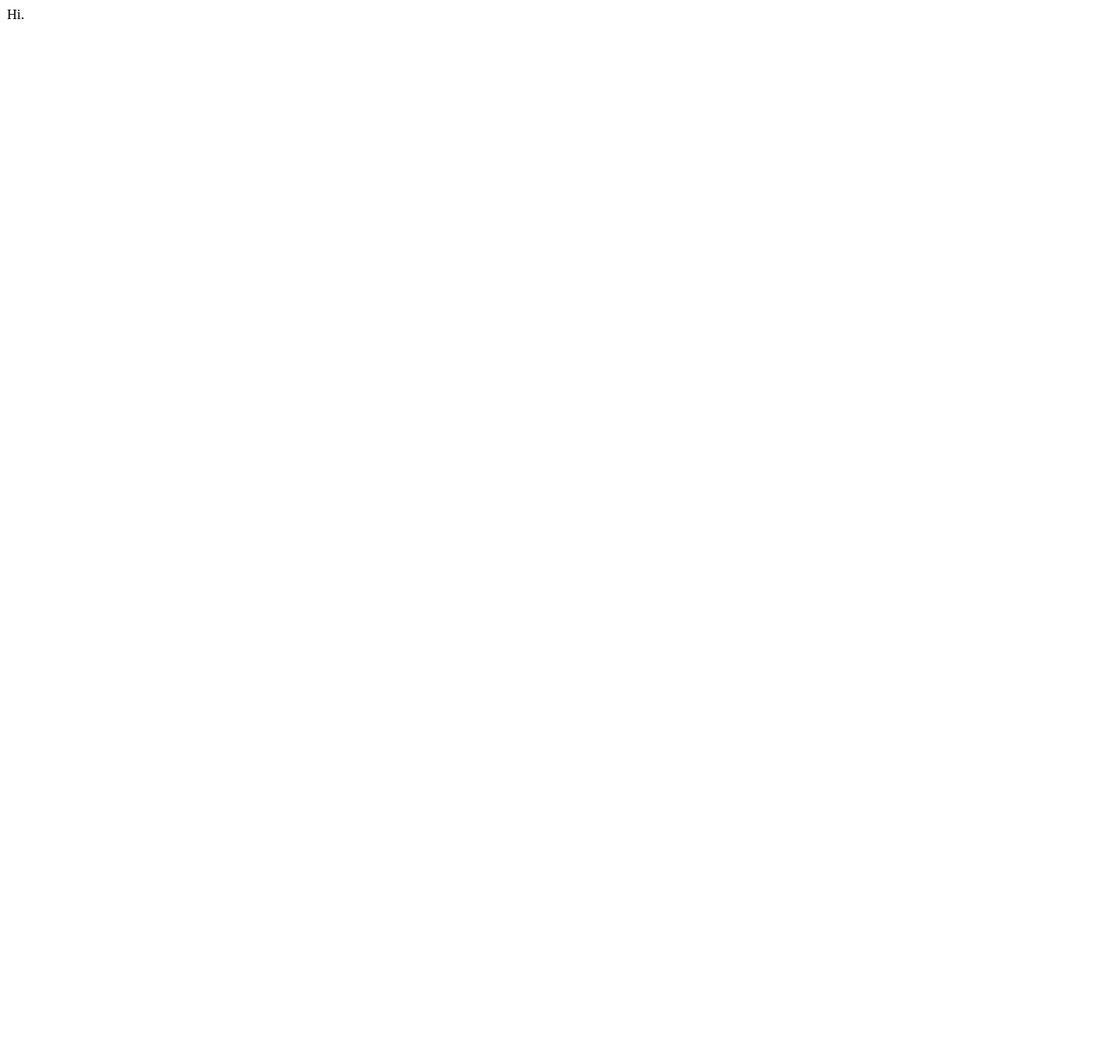
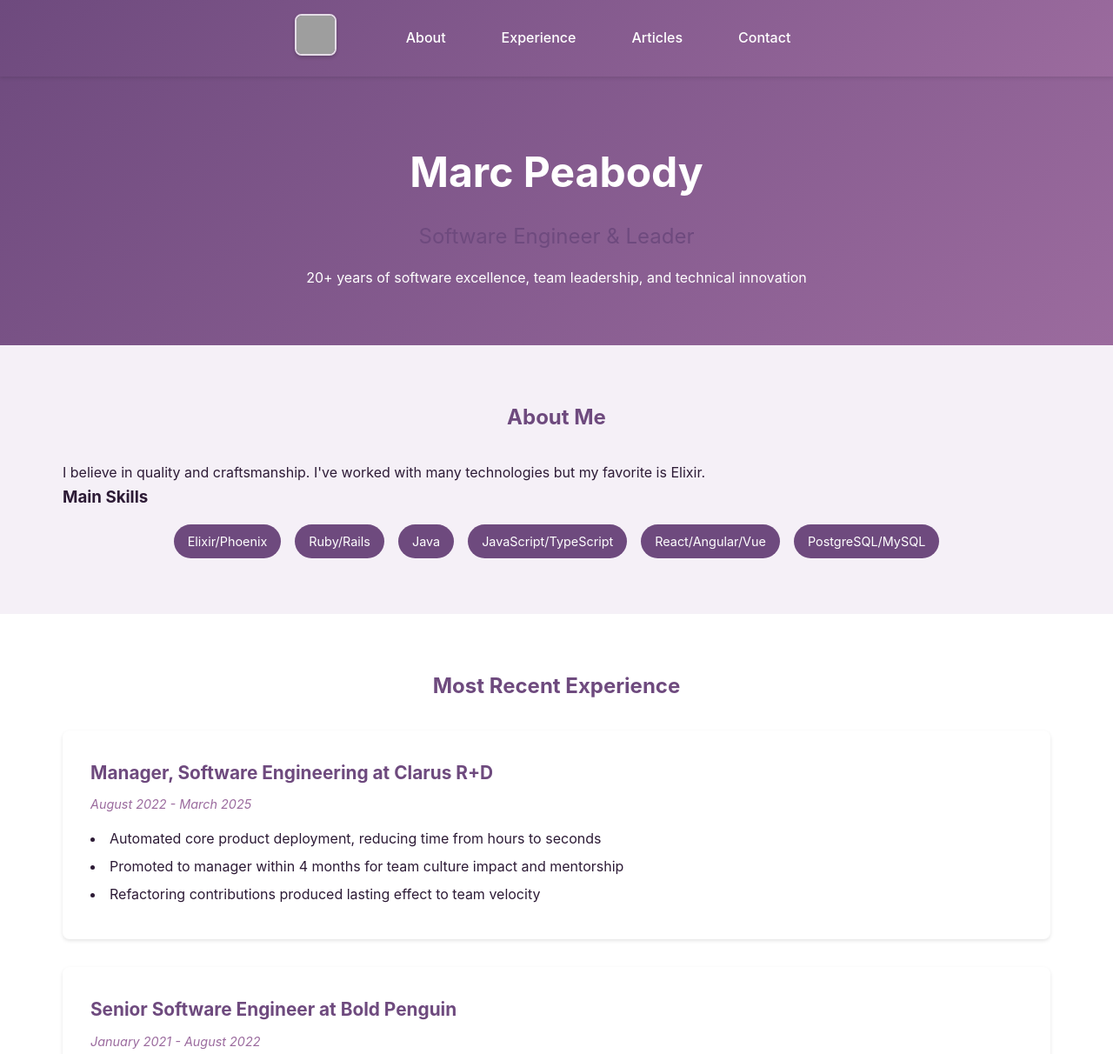
Before and after one commit to marcpeabody/marcpeabody.github.io, a plain HTML site: page index.html in a window 1280 px wide. Shown: the top 1212 px of the page at 87% size. Before the commit the page ends 800 px from the top, so only its background shows below. Drawn offline with Linux system fonts and the light colour scheme; grey boxes are pictures that could not be loaded.

Commit message:
Updates to personal site with Claude help

```diff
--- a/index.html
+++ b/index.html
@@ -1,5 +1,126 @@
-<html>
-  <body>
-    Hi.
-  </body>
+<!DOCTYPE html>
+<html lang="en">
+<head>
+    <meta charset="UTF-8">
+    <meta name="viewport" content="width=device-width, initial-scale=1.0">
+    <title>Marc Peabody - Software Engineer & Leader</title>
+    <link rel="stylesheet" href="styles.css">
+    <link rel="stylesheet" href="https://cdnjs.cloudflare.com/ajax/libs/font-awesome/6.0.0/css/all.min.css">
+</head>
+<body>
+    <div class="background-pattern"></div>
+    <header>
+        <nav>
+            <div class="profile-pic">
+                <img src="https://github.com/marcpeabody.png" alt="Marc Peabody" width="40" height="40">
+            </div>
+            <ul>
+                <li><a href="#about">About</a></li>
+                <li><a href="#experience">Experience</a></li>
+                <li><a href="#articles">Articles</a></li>
+                <li><a href="#contact">Contact</a></li>
+            </ul>
+        </nav>
+    </header>
+
+    <main>
+        <section id="hero">
+            <div class="container">
+                <h1>Marc Peabody</h1>
+                <h2>Software Engineer & Leader</h2>
+                <p>20+ years of software excellence, team leadership, and technical innovation</p>
+            </div>
+        </section>
+
+        <section id="about">
+            <div class="container">
+                <h2>About Me</h2>
+                <p>
+                    I believe in quality and craftsmanship.
+                    I've worked with many technologies but my favorite is Elixir.
+                </p>
+                <div class="skills">
+                    <h3>Main Skills</h3>
+                    <ul>
+                        <li>Elixir/Phoenix</li>
+                        <li>Ruby/Rails</li>
+                        <li>Java</li>
+                        <li>JavaScript/TypeScript</li>
+                        <li>React/Angular/Vue</li>
+                        <li>PostgreSQL/MySQL</li>
+                    </ul>
+                </div>
+            </div>
+        </section>
+
+        <section id="experience">
+            <div class="container">
+                <h2>Most Recent Experience</h2>
+                <div class="experience-item">
+                    <h3>Manager, Software Engineering at Clarus R+D</h3>
+                    <p class="date">August 2022 - March 2025</p>
+                    <ul>
+                        <li>Automated core product deployment, reducing time from hours to seconds</li>
+                        <li>Promoted to manager within 4 months for team culture impact and mentorship</li>
+                        <li>Refactoring contributions produced lasting effect to team velocity</li>
+                    </ul>
+                </div>
+                <div class="experience-item">
+                    <h3>Senior Software Engineer at Bold Penguin</h3>
+                    <p class="date">January 2021 - August 2022</p>
+                    <ul>
+                        <li>Developed wiki-like Visualizations app for core rules engine documentation</li>
+                        <li>Built ETL system for insurance appetite data with state-based US map reports</li>
+                        <li>Created microservice architecture for performant data querying</li>
+                    </ul>
+                </div>
+                <div class="experience-item">
+                    <h3>Consultant at Test Double</h3>
+                    <p class="date">March 2017 - January 2021</p>
+                    <ul>
+                        <li>Led Elixir migration projects for Cars.com and Auto.com</li>
+                        <li>Developed Curbside Concerts app in Elixir during COVID</li>
+                        <li>Contributed to various other projects in Ruby, React, TypeScript, and Vue.js</li>
+                    </ul>
+                </div>
+            </div>
+        </section>
+
+        <section id="articles">
+            <div class="container">
+                <h2>Recent Articles</h2>
+                <div class="article-grid">
+                    <article>
+                        <h3>How to Schedule Meetings with Developers</h3>
+                        <p>Constant context-switching and plate spinning leads to unproductivity and burnout...</p>
+                    </article>
+                    <article>
+                        <h3>Konstantin Levin</h3>
+                        <p>150 years ago Leo Tolstoy penned serial installments of what became arguably the greatest novel ever written...</p>
+                    </article>
+                </div>
+            </div>
+        </section>
+
+        <section id="contact">
+            <div class="container">
+                <h2>Get in Touch</h2>
+                <div class="social-links">
+                    <a href="https://www.linkedin.com/in/marcpeabody/" target="_blank" rel="noopener noreferrer">
+                        <i class="fab fa-linkedin"></i> LinkedIn
+                    </a>
+                    <a href="https://github.com/marcpeabody" target="_blank" rel="noopener noreferrer">
+                        <i class="fab fa-github"></i> GitHub
+                    </a>
+                </div>
+            </div>
+        </section>
+    </main>
+
+    <footer>
+        <div class="container">
+            <p>&copy; 2024 Marc Peabody. All rights reserved.</p>
+        </div>
+    </footer>
+</body>
 </html>
--- /dev/null
+++ b/styles.css
@@ -0,0 +1,263 @@
+:root {
+    --primary-color: #6E4A7E;  /* Elixir purple */
+    --secondary-color: #9B6B9E;  /* Lighter complementary purple */
+    --text-color: #2D1B36;  /* Darker purple for text */
+    --light-bg: #F5F0F7;  /* Very light purple for backgrounds */
+    --spacing: 2rem;
+}
+
+* {
+    margin: 0;
+    padding: 0;
+    box-sizing: border-box;
+}
+
+body {
+    font-family: -apple-system, BlinkMacSystemFont, 'Segoe UI', Roboto, Oxygen, Ubuntu, Cantarell, sans-serif;
+    line-height: 1.6;
+    color: var(--text-color);
+}
+
+.container {
+    max-width: 1200px;
+    margin: 0 auto;
+    padding: 0 var(--spacing);
+}
+
+/* Header & Navigation */
+header {
+    background: linear-gradient(135deg, var(--primary-color), var(--secondary-color));
+    box-shadow: 0 2px 4px rgba(0,0,0,0.1);
+    position: fixed;
+    width: 100%;
+    top: 0;
+    z-index: 1000;
+    padding: 1rem 0;
+}
+
+nav {
+    display: flex;
+    align-items: center;
+    justify-content: center;
+    gap: 2rem;
+    max-width: 1200px;
+    margin: 0 auto;
+    padding: 0 var(--spacing);
+}
+
+.profile-pic {
+    margin-right: 1rem;
+}
+
+.profile-pic img {
+    width: 48px;
+    height: 48px;
+    border-radius: 8px;
+    border: 2px solid rgba(255, 255, 255, 0.8);
+    transition: all 0.3s ease;
+    box-shadow: 0 2px 4px rgba(0, 0, 0, 0.2);
+}
+
+.profile-pic img:hover {
+    transform: translateY(-2px);
+    box-shadow: 0 4px 8px rgba(0, 0, 0, 0.3);
+    border-color: white;
+}
+
+nav ul {
+    display: flex;
+    justify-content: center;
+    list-style: none;
+    padding: 0;
+    margin: 0;
+}
+
+nav ul li {
+    margin: 0 1rem;
+}
+
+nav ul li a {
+    text-decoration: none;
+    color: white;
+    font-weight: 500;
+    transition: all 0.3s ease;
+    padding: 0.5rem 1rem;
+    border-radius: 4px;
+}
+
+nav ul li a:hover {
+    background-color: rgba(255, 255, 255, 0.1);
+    color: white;
+}
+
+/* Hero Section */
+#hero {
+    background: linear-gradient(135deg, var(--primary-color), var(--secondary-color));
+    color: white;
+    padding: 10rem 0 4rem;
+    text-align: center;
+}
+
+#hero h1 {
+    font-size: 3rem;
+    margin-bottom: 1rem;
+}
+
+#hero h2 {
+    font-size: 1.5rem;
+    font-weight: 400;
+    margin-bottom: 1rem;
+}
+
+/* Sections */
+section {
+    padding: 4rem 0;
+}
+
+section:nth-child(even) {
+    background-color: var(--light-bg);
+}
+
+h2 {
+    color: var(--primary-color);
+    margin-bottom: 2rem;
+    text-align: center;
+}
+
+/* Skills */
+.skills ul {
+    list-style: none;
+    display: flex;
+    flex-wrap: wrap;
+    gap: 1rem;
+    justify-content: center;
+    margin-top: 1rem;
+}
+
+.skills li {
+    background-color: var(--primary-color);
+    color: white;
+    padding: 0.5rem 1rem;
+    border-radius: 20px;
+    font-size: 0.9rem;
+    transition: transform 0.3s ease;
+}
+
+.skills li:hover {
+    transform: translateY(-2px);
+}
+
+/* Experience */
+.experience-item {
+    background-color: white;
+    padding: 2rem;
+    border-radius: 8px;
+    box-shadow: 0 2px 4px rgba(0,0,0,0.1);
+    margin-bottom: 2rem;
+}
+
+.experience-item h3 {
+    color: var(--primary-color);
+    margin-bottom: 0.5rem;
+    font-size: 1.3rem;
+}
+
+.experience-item .date {
+    color: var(--secondary-color);
+    font-size: 0.9rem;
+    margin-bottom: 1rem;
+    font-style: italic;
+}
+
+.experience-item ul {
+    list-style-position: inside;
+    margin-top: 1rem;
+}
+
+.experience-item ul li {
+    margin-bottom: 0.5rem;
+    line-height: 1.5;
+}
+
+/* Articles */
+.article-grid {
+    display: grid;
+    grid-template-columns: repeat(auto-fit, minmax(300px, 1fr));
+    gap: 2rem;
+    margin-top: 2rem;
+}
+
+article {
+    background-color: white;
+    padding: 2rem;
+    border-radius: 8px;
+    box-shadow: 0 2px 4px rgba(0,0,0,0.1);
+}
+
+article h3 {
+    color: var(--primary-color);
+    margin-bottom: 1rem;
+}
+
+/* Contact */
+.social-links {
+    display: flex;
+    justify-content: center;
+    gap: 2rem;
+    margin-top: 2rem;
+}
+
+.social-links a {
+    color: var(--primary-color);
+    text-decoration: none;
+    display: flex;
+    align-items: center;
+    gap: 0.5rem;
+    transition: all 0.3s ease;
+    padding: 0.5rem 1rem;
+    border-radius: 20px;
+    background-color: var(--light-bg);
+}
+
+.social-links a:hover {
+    color: white;
+    background-color: var(--primary-color);
+    transform: translateY(-2px);
+}
+
+/* Footer */
+footer {
+    background-color: var(--primary-color);
+    color: white;
+    padding: 2rem 0;
+    text-align: center;
+}
+
+/* Responsive Design */
+@media (max-width: 768px) {
+    nav {
+        flex-direction: column;
+        gap: 1rem;
+    }
+
+    .profile-pic {
+        margin: 0 0 1rem 0;
+    }
+
+    nav ul {
+        flex-direction: column;
+        align-items: center;
+    }
+
+    nav ul li {
+        margin: 0.5rem 0;
+    }
+
+    #hero {
+        padding: 8rem 0 3rem;
+    }
+
+    #hero h1 {
+        font-size: 2rem;
+    }
+}
```
